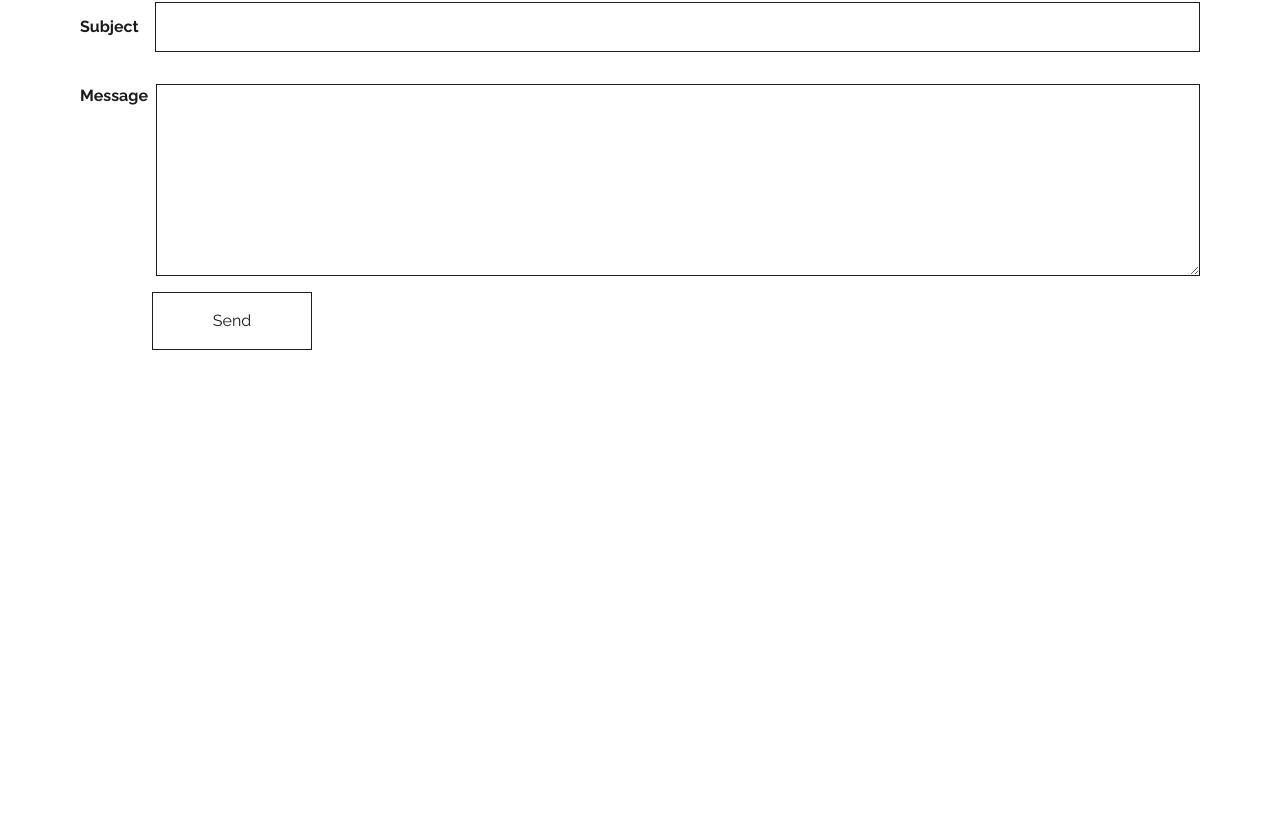
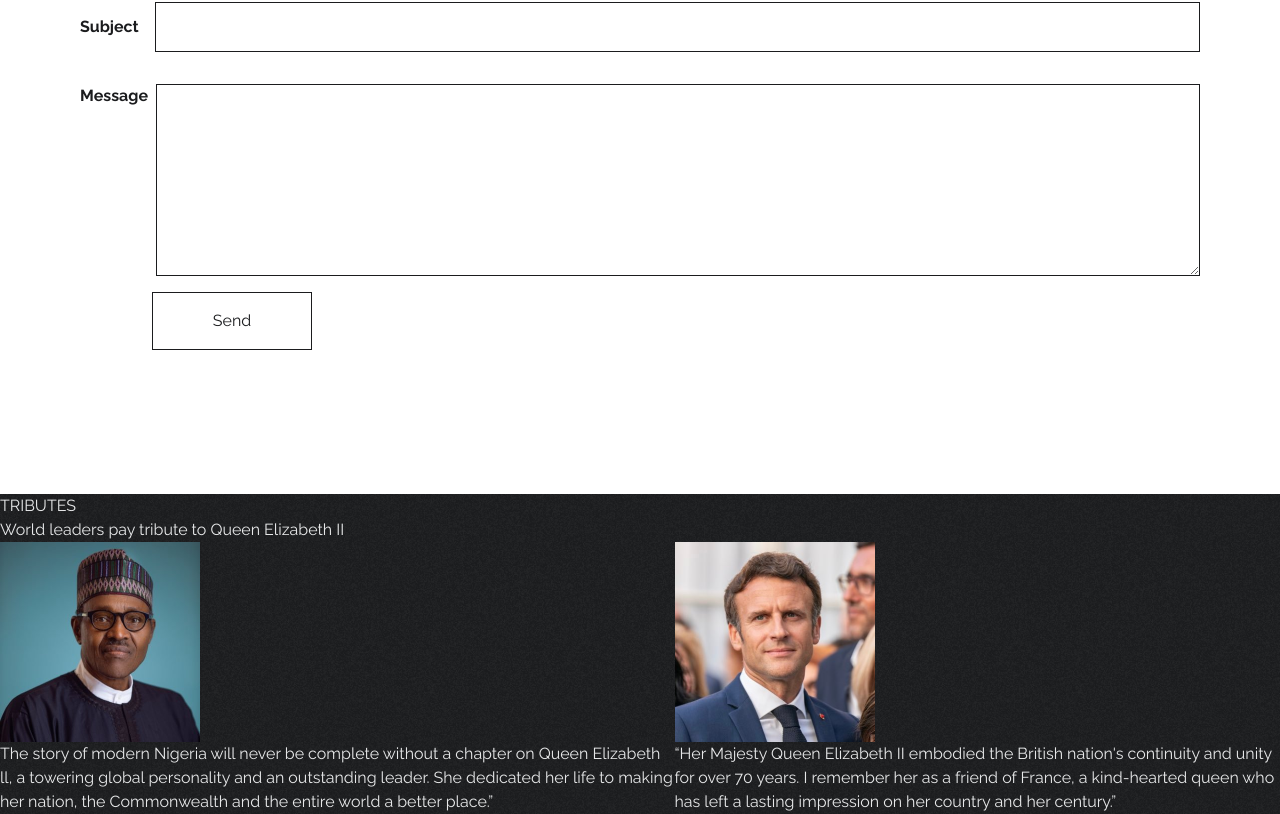
Before and after one commit to favourbadakin/Queen-Elizabeth-Tribute-Page, a React (Create React App) app: page / in a window 1280 px wide. Shown: the part 2691-3505 px from the top of the page. Before the commit the page ends 3185 px from the top, so only its background shows below. Built offline with nearby package versions, Linux system fonts and the light colour scheme; a web font is replaced by a local one.

Commit message:
included footer

```diff
--- a/package.json
+++ b/package.json
@@ -1,5 +1,4 @@
 {
-
   "name": "my-app",
   "version": "0.1.0",
   "private": true,
--- a/src/App.js
+++ b/src/App.js
@@ -2,7 +2,7 @@ import Header from './components/Header';
 import Biography from './components/Biography';
 import Timeline from './components/Timeline.jsx';
 import Contact from './components/Contact.jsx';
-//import Footer from './components/Footer.jsx';
+import Footer from './components/Footer.jsx';
 
 function App() {
   return (
@@ -11,7 +11,7 @@ function App() {
       <Biography />
       <Timeline />
       <Contact />
-      {/* <Footer /> */}
+      <Footer />
     </>
   );
 }
--- a/src/components/Footer.jsx
+++ b/src/components/Footer.jsx
@@ -5,12 +5,12 @@ import macron from '../assets/macron.png';
 
 const Footer = () => {
   return (
-    <footer>
+    <footer className='bg-secondary bg-hero-image text-primary bg-cover'>
         <div>
             <h2>TRIBUTES</h2>
             <p>World leaders pay tribute to Queen Elizabeth II</p>
         </div>
-        <div>
+        <div className='flex flex-col lg:flex-row'>
             <div>
                 <img src={buhari} alt='president'/>
                 <p>The story of modern Nigeria will never be complete without a chapter on Queen Elizabeth ll, a towering global personality and an outstanding leader. She dedicated her life to making her nation, the Commonwealth and the entire world a better place.”</p>
--- a/src/components/Header.jsx
+++ b/src/components/Header.jsx
@@ -6,7 +6,7 @@ import logo from '../assets/header-logo.png';
 const Header = () => {
   return (
     <header className='text-primary'>
-        <nav className='bg-secondary myown bg-hero-image bg-cover flex md:flex-row justify-between py-3 px-4 md:px-20 md:py-4'>
+        <nav className='bg-secondary bg-hero-image bg-cover flex md:flex-row justify-between py-3 px-4 md:px-20 md:py-4'>
             <img src={nav} alt='logo' />
             <ul className='hidden md:flex items-center gap-x-4'>
                 <li className='opacity-50 hover:opacity-100'><a href='/#'>Home</a></li>
```
